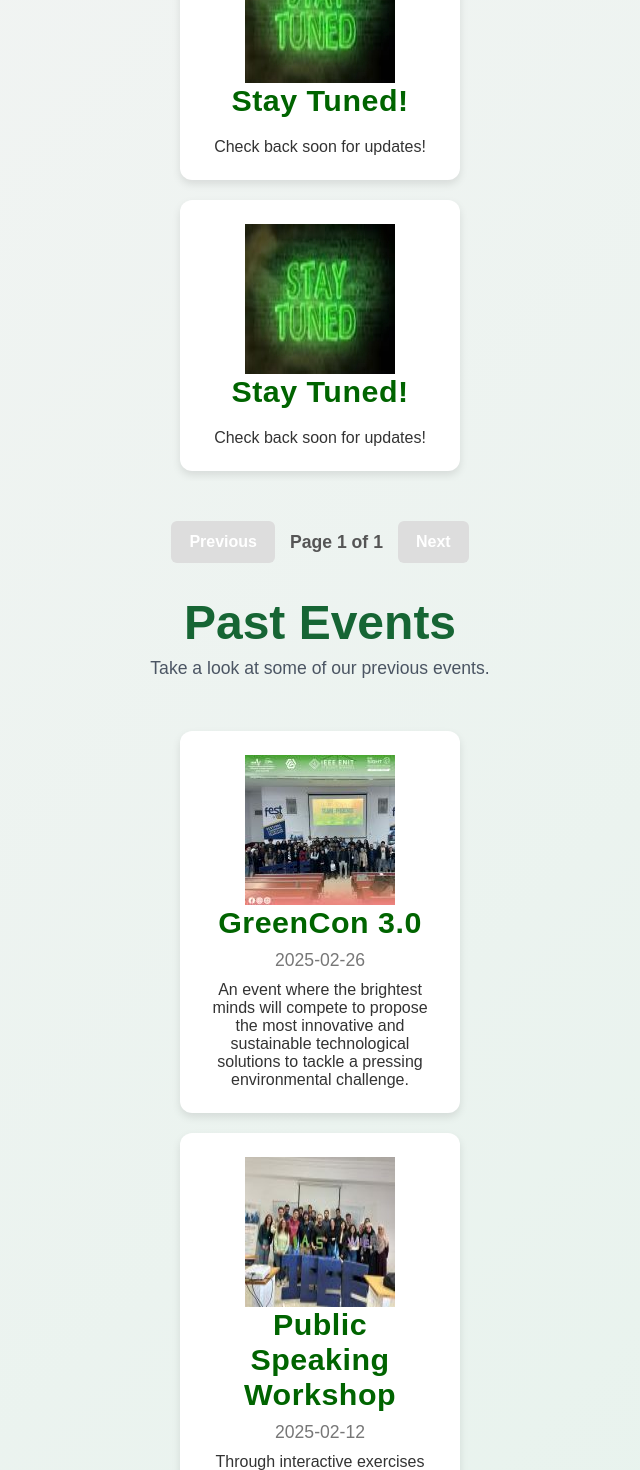
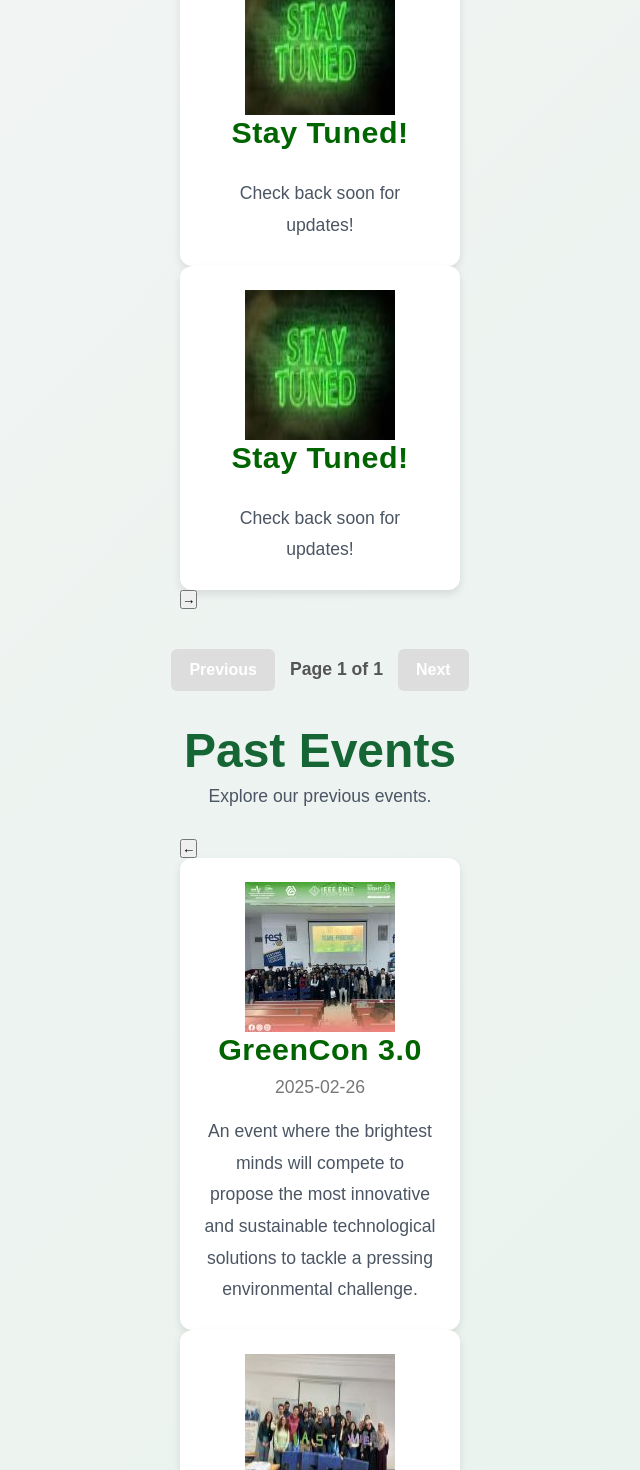
Before and after one commit to zetsubou3/IAS-PES-website, a Next.js app: page /events in a window 1280 px wide. Shown: the part 720-2190 px from the top of the page, without its empty margins (320-960 px from the left). Built offline with nearby package versions, Linux system fonts and the light colour scheme.

Commit message:
screen2.0

```diff
--- a/app/components/EventCard.tsx
+++ b/app/components/EventCard.tsx
@@ -16,11 +16,11 @@ export default function EventCard({ title, date, description, imageUrl }: EventC
                 alt={title}
                 width={150}  // Set a fixed width
                 height={150} // Set a fixed height
-                className="event-image object-cover"
+                className="event-image object-cover mb-4" // Added margin-bottom for spacing
             />
             <h2>{title}</h2>
             <p className="event-date">{date}</p>
-            <p>{description}</p>
+            <p className="event-description">{description}</p>
         </div>
     );
 }
--- a/app/events/page.tsx
+++ b/app/events/page.tsx
@@ -181,6 +181,7 @@ const pastEvents = [
 
 ];
 
+
 const EVENTS_PER_PAGE = 6;
 
 export default function Events() {
@@ -196,99 +197,122 @@ export default function Events() {
     const startIndexPast = (currentPagePast - 1) * EVENTS_PER_PAGE;
     const currentPastEvents = pastEvents.slice(startIndexPast, startIndexPast + EVENTS_PER_PAGE);
 
+    // Scroll functions
+    const scrollLeft = (containerId: string) => {
+        document.getElementById(containerId)?.scrollBy({ left: -400, behavior: "smooth" });
+    };
+
+    const scrollRight = (containerId: string) => {
+        document.getElementById(containerId)?.scrollBy({ left: 400, behavior: "smooth" });
+    };
+
     return (
         <div>
             <Navbar />
             <main className="events-main flex flex-col items-center px-4 sm:px-8 md:px-16 lg:px-24">
-
-                {/* Upcoming Events Section */}
+                {/* Upcoming Events */}
                 <section className="event-section">
                     <h1 className="event-title text-3xl sm:text-4xl md:text-5xl font-bold text-center">Upcoming Events</h1>
                     <p className="event-description text-lg sm:text-xl md:text-2xl text-center mb-6">
-                        Stay tuned for our upcoming technology and innovation events.
+                        Stay tuned for {upcomingEvents.length} upcoming events.
                     </p>
                 </section>
 
                 {/* Upcoming Events Horizontal Scroll */}
-                <div className="w-full flex justify-start overflow-x-auto py-6">
-                    <div className="events-list flex space-x-6 lg:space-x-12">
-                        {currentUpcomingEvents.map((event, index) => (
-                            <EventCard
-                                key={index}
-                                title={event.title}
-                                date={event.date}
-                                description={event.description}
-                                imageUrl={event.imageUrl || '/images/default-placeholder.png'}
-                            />
+                <div className="w-full relative py-6">
+                    <button
+                        className="absolute left-0 top-1/2 transform -translate-y-1/2 px-4 py-2 bg-gray-200 rounded-full"
+                        onClick={() => scrollLeft("upcoming-events-container")}
+                        aria-label="Scroll left"
+                    >
+                        &#8592;
+                    </button>
+                    <div id="upcoming-events-container" className="flex overflow-x-auto space-x-6 p-4">
+                        {currentUpcomingEvents.map((event) => (
+                            <div className="event-card-container flex-shrink-0 w-full sm:w-1/2 lg:w-1/3" key={event.title}>
+                                <EventCard title={event.title} date={event.date} description={event.description} imageUrl={event.imageUrl || "/images/default-placeholder.png"} />
+                            </div>
                         ))}
                     </div>
+                    <button
+                        className="absolute right-0 top-1/2 transform -translate-y-1/2 px-4 py-2 bg-gray-200 rounded-full"
+                        onClick={() => scrollRight("upcoming-events-container")}
+                        aria-label="Scroll right"
+                    >
+                        &#8594;
+                    </button>
                 </div>
 
                 {/* Pagination for Upcoming Events */}
-                <div className="pagination flex justify-center items-center gap-4 mt-6">
+                <div className="pagination flex justify-center gap-4 mt-6">
                     <button
                         onClick={() => setCurrentPageUpcoming(currentPageUpcoming - 1)}
                         disabled={currentPageUpcoming === 1}
-                        className="px-4 py-2 bg-green-600 text-white rounded-md disabled:bg-gray-300 disabled:cursor-not-allowed"
-                        aria-label="Previous Page of Upcoming Events"
+                        className="px-4 py-2 bg-green-600 text-white rounded-md disabled:bg-gray-300 cursor-not-allowed"
                     >
                         Previous
                     </button>
-                    <span className="text-lg">Page {currentPageUpcoming} of {totalPagesUpcoming}</span>
+                    <span>Page {currentPageUpcoming} of {totalPagesUpcoming}</span>
                     <button
                         onClick={() => setCurrentPageUpcoming(currentPageUpcoming + 1)}
                         disabled={currentPageUpcoming === totalPagesUpcoming}
-                        className="px-4 py-2 bg-green-600 text-white rounded-md disabled:bg-gray-300 disabled:cursor-not-allowed"
-                        aria-label="Next Page of Upcoming Events"
+                        className="px-4 py-2 bg-green-600 text-white rounded-md disabled:bg-gray-300 cursor-not-allowed"
                     >
                         Next
                     </button>
                 </div>
 
-                {/* Past Events Section */}
+                {/* Past Events */}
                 <section className="event-section mt-16">
                     <h1 className="event-title text-3xl sm:text-4xl md:text-5xl font-bold text-center">Past Events</h1>
                     <p className="event-description text-lg sm:text-xl md:text-2xl text-center mb-6">
-                        Take a look at some of our previous events.
+                        Explore our previous events.
                     </p>
                 </section>
 
                 {/* Past Events Horizontal Scroll */}
-                <div className="w-full flex justify-start overflow-x-auto py-6">
-                    <div className="events-list flex space-x-6 lg:space-x-12">
-                        {currentPastEvents.map((event, index) => (
-                            <EventCard
-                                key={index}
-                                title={event.title}
-                                date={event.date}
-                                description={event.description}
-                                imageUrl={event.imageUrl || '/images/default-placeholder.png'}
-                            />
+                <div className="w-full relative py-6">
+                    <button
+                        className="absolute left-0 top-1/2 transform -translate-y-1/2 px-4 py-2 bg-gray-200 rounded-full"
+                        onClick={() => scrollLeft("past-events-container")}
+                        aria-label="Scroll left"
+                    >
+                        &#8592;
+                    </button>
+                    <div id="past-events-container" className="flex overflow-x-auto space-x-6 p-4">
+                        {currentPastEvents.map((event) => (
+                            <div className="event-card-container flex-shrink-0 w-full sm:w-1/2 lg:w-1/3" key={event.title}>
+                                <EventCard title={event.title} date={event.date} description={event.description} imageUrl={event.imageUrl || "/images/default-placeholder.png"} />
+                            </div>
                         ))}
                     </div>
+                    <button
+                        className="absolute right-0 top-1/2 transform -translate-y-1/2 px-4 py-2 bg-gray-200 rounded-full"
+                        onClick={() => scrollRight("past-events-container")}
+                        aria-label="Scroll right"
+                    >
+                        &#8594;
+                    </button>
                 </div>
 
                 {/* Pagination for Past Events */}
-                <div className="pagination flex justify-center items-center gap-4 mt-6">
+                <div className="pagination flex justify-center gap-4 mt-6">
                     <button
                         onClick={() => setCurrentPagePast(currentPagePast - 1)}
                         disabled={currentPagePast === 1}
-                        className="px-4 py-2 bg-green-600 text-white rounded-md disabled:bg-gray-300 disabled:cursor-not-allowed"
-                        aria-label="Previous Page of Past Events"
+                        className="px-4 py-2 bg-green-600 text-white rounded-md disabled:bg-gray-300 cursor-not-allowed"
                     >
                         Previous
                     </button>
-                    <span className="text-lg">Page {currentPagePast} of {totalPagesPast}</span>
+                    <span>Page {currentPagePast} of {totalPagesPast}</span>
                     <button
                         onClick={() => setCurrentPagePast(currentPagePast + 1)}
                         disabled={currentPagePast === totalPagesPast}
-                        className="px-4 py-2 bg-green-600 text-white rounded-md disabled:bg-gray-300 disabled:cursor-not-allowed"
-                        aria-label="Next Page of Past Events"
+                        className="px-4 py-2 bg-green-600 text-white rounded-md disabled:bg-gray-300 cursor-not-allowed"
                     >
                         Next
                     </button>
                 </div>
-
             </main>
             <Footer />
         </div>
--- a/app/globals.css
+++ b/app/globals.css
@@ -393,7 +393,46 @@ a {
   font-family: "Poppins", sans-serif; /* Modern, clean font */
 }
 
-/* 🎟️ Event Cards - Modern Look */
+/* 🎭 Centered Heading */
+.events-intro {
+  text-align: center;
+  margin-bottom: 40px;
+}
+
+.events-intro h1 {
+  font-size: 2.8rem;
+  color: #166534;
+  font-weight: 800;
+  margin-bottom: 10px;
+  letter-spacing: 1px;
+}
+
+.events-intro p {
+  font-size: 1.3rem;
+  color: #444;
+  font-weight: 500;
+  line-height: 1.8;
+  max-width: 800px;
+  margin: 0 auto;
+}
+
+/* 🌿 Event List - Horizontal Scroll on Small Screens */
+.events-list {
+  display: flex;
+  flex-wrap: nowrap; /* Default: No wrapping for horizontal scroll */
+  gap: 20px;
+  width: 100%;
+  padding-bottom: 10px;
+  overflow-x: auto;
+  scroll-behavior: smooth;
+  scrollbar-width: none; /* Hide scrollbar in Firefox */
+}
+
+.events-list::-webkit-scrollbar {
+  display: none; /* Hide scrollbar in Chrome & Safari */
+}
+
+/* 🎟️ Event Cards */
 .event-card {
   background: white;
   border-radius: 12px;
@@ -404,9 +443,8 @@ a {
   flex-direction: column;
   align-items: center;
   justify-content: center;
-  width: 100%;
-  max-width: 320px;
-  margin: 0 auto;
+  flex-shrink: 0;
+  width: 280px; /* Default width for scrolling */
   transition: transform 0.3s ease, box-shadow 0.3s ease;
 }
 
@@ -446,78 +484,54 @@ a {
   max-width: 280px;
 }
 
-/* 🎨 Event List - Responsive Grid */
-.events-list {
-  display: grid;
-  grid-template-columns: repeat(auto-fit, minmax(250px, 1fr));
-  gap: 20px;
-  width: 100%;
-  max-width: 1200px;
-  padding: 20px;
-}
+/* 🌿 Adjust Layout for Large Screens */
+@media (min-width: 1024px) {
+  .events-list {
+    display: flex;
+    flex-wrap: wrap; /* Allow multiple rows */
+    justify-content: center;
+    max-width: 1200px; /* Limit width */
+    margin: 0 auto;
+    overflow-x: hidden; /* Disable horizontal scroll when wrapping */
+  }
 
-/* 📱 Tablet View */
-@media (min-width: 640px) {
-  .events-list {
-    grid-template-columns: repeat(2, 1fr);
+  .event-card {
+    flex: 1 1 calc(33.33% - 20px); /* 3 cards per row */
+    max-width: 320px;
   }
 }
 
-/* 💻 Desktop View */
-@media (min-width: 1024px) {
-  .events-list {
-    grid-template-columns: repeat(3, 1fr);
-  }
+/* 🔄 Scroll Buttons */
+.scroll-btn {
+  position: absolute;
+  top: 50%;
+  width: 100%;
+  display: flex;
+  justify-content: space-between;
+  padding: 0 20px;
+  transform: translateY(-50%);
+  z-index: 10;
 }
 
-/* 🔄 Smooth Fade-in Animation */
-.event-list {
-  opacity: 0;
-  transform: translateY(10px);
-  transition: opacity 0.5s ease-out, transform 0.5s ease-out;
+.scroll-btn button {
+  background-color: #006400;
+  color: white;
+  border: none;
+  border-radius: 50%;
+  padding: 12px;
+  cursor: pointer;
+  transition: background-color 0.3s ease, transform 0.2s ease;
 }
 
-.event-list.show {
-  opacity: 1;
-  transform: translateY(0);
+.scroll-btn button:hover {
+  background-color: #004d00;
+  transform: scale(1.1);
 }
 
-/* 🎭 Centered Heading */
-.events-intro {
-  text-align: center;
-  margin-bottom: 40px;
-}
-
-.events-intro h1 {
-  font-size: 2.8rem;
-  color: #166534;
-  font-weight: 800;
-  margin-bottom: 10px;
-  letter-spacing: 1px;
-}
-
-.events-intro p {
-  font-size: 1.3rem;
-  color: #444;
-  font-weight: 500;
-  line-height: 1.8;
-  max-width: 800px;
-  margin: 0 auto;
-}
-
-/* 🎟️ Horizontal Scroll on Large Screens */
+/* Hide Scroll Buttons on Large Screens */
 @media (min-width: 1024px) {
-  .events-list {
-    display: flex;
-    flex-wrap: nowrap;
-    overflow-x: auto;
-    gap: 20px;
-    padding-bottom: 10px;
-  }
-
-  .event-card {
-    flex-shrink: 0;
-    width: 280px;
+  .scroll-btn {
+    display: none;
   }
 }
 
@@ -597,9 +611,43 @@ a {
   padding: 2rem 1rem;
 }
 
+/* 🌿 Events List Container (For Pagination) */
+.events-list-container {
+  display: flex;
+  flex-wrap: nowrap;
+  overflow-x: auto;
+  justify-content: space-between;
+  gap: 20px;
+  width: 100%;
+  padding: 0 10px;
+  scroll-behavior: smooth;
+  padding-bottom: 30px;
+  max-width: 1200px;
+}
 
+.events-list-container::-webkit-scrollbar {
+  display: none;
+}
 
+/* 🌿 Scrollable Cards - Ensure Pagination Works Well */
+.event-card-container {
+  flex: 0 0 100%; /* Full width by default */
+  max-width: 100%;
+}
 
+@media (min-width: 640px) {
+  .event-card-container {
+    flex: 0 0 50%; /* 2 per row on medium screens */
+    max-width: 50%;
+  }
+}
+
+@media (min-width: 1024px) {
+  .event-card-container {
+    flex: 0 0 33.33%; /* 3 per row on large screens */
+    max-width: 33.33%;
+  }
+}
 
 
 /* Stats Section Styling */
```
